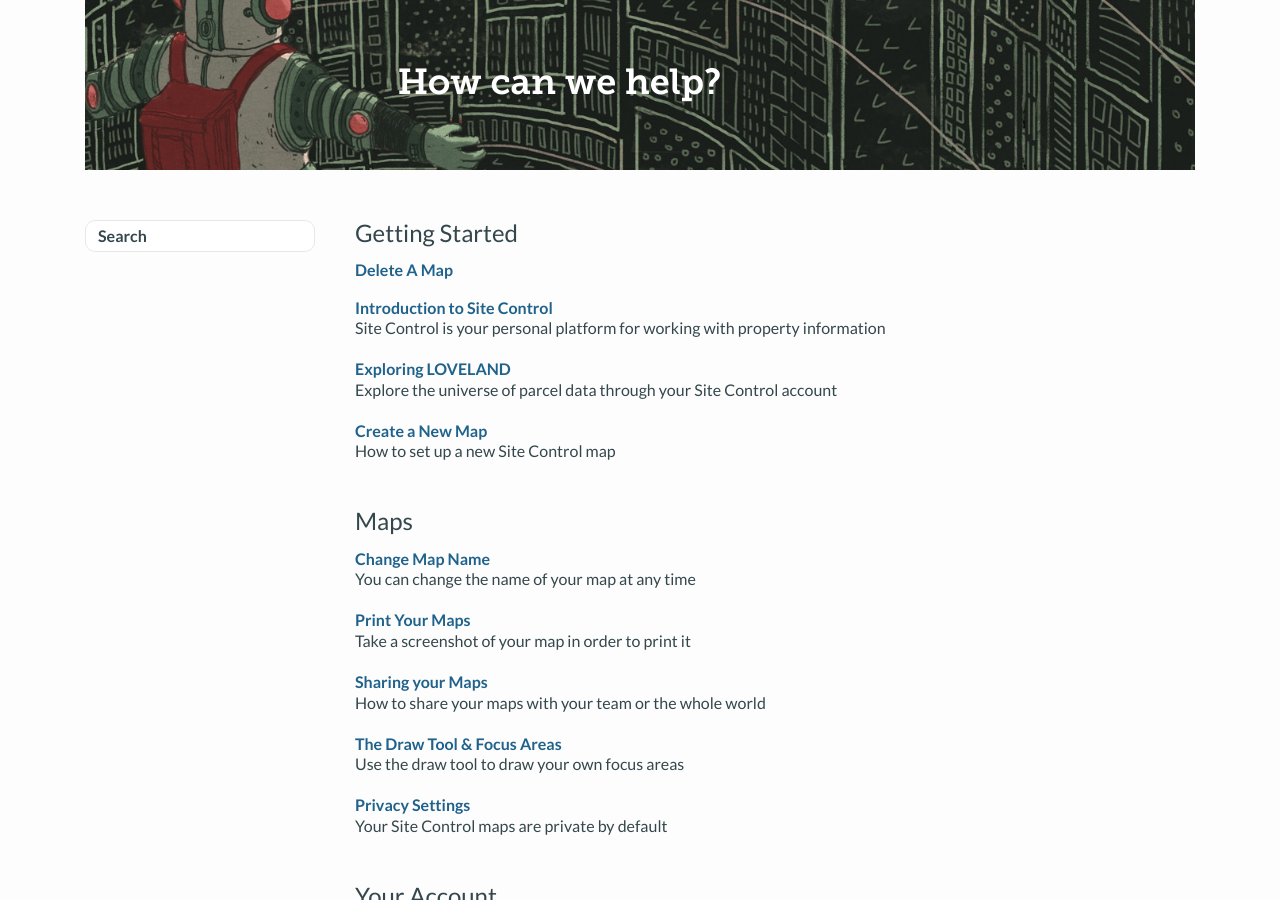
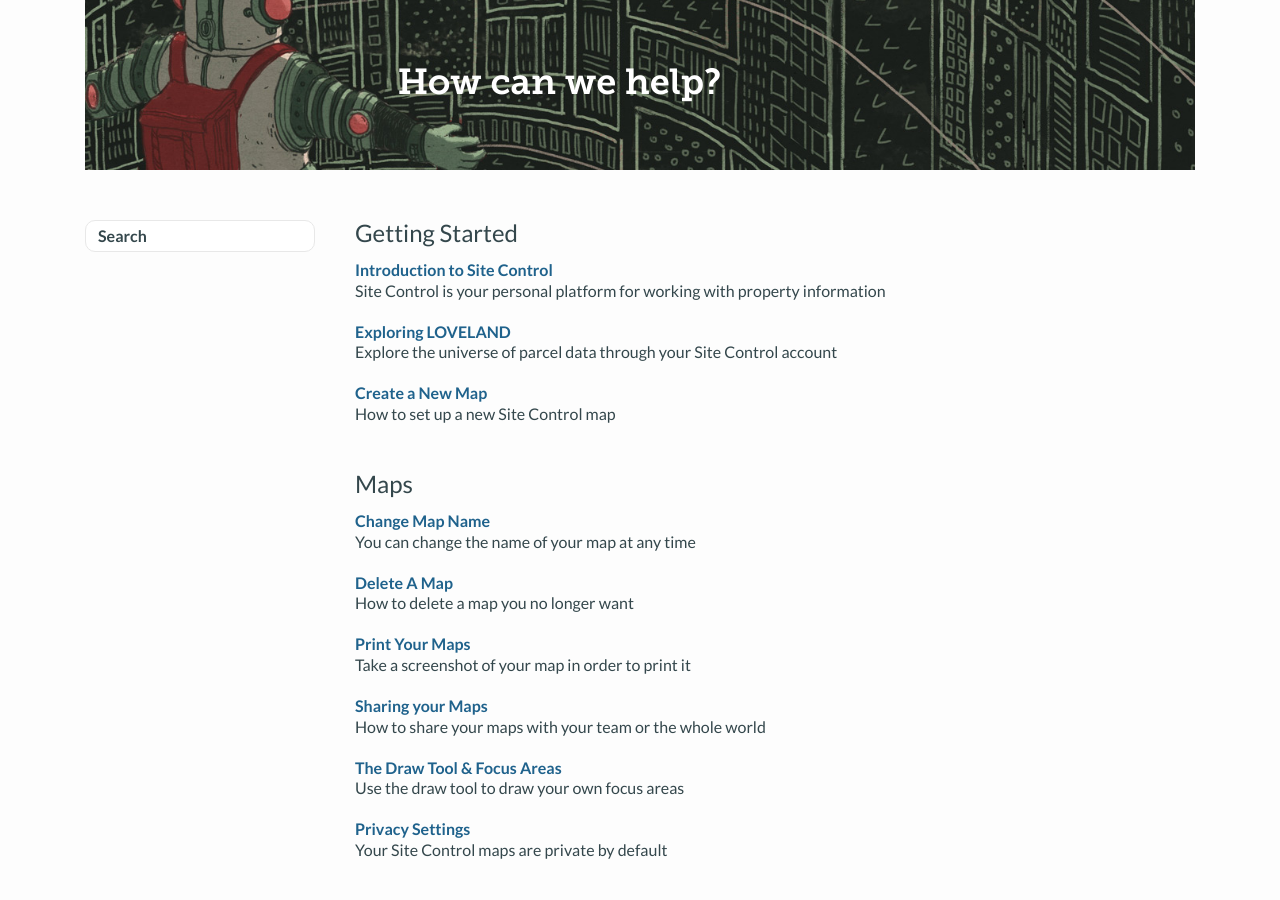
Before and after one commit to loveland/support, a Jekyll site: the page built from index.html, in a window 1280 px wide and 900 px high, scrolled down 326 px. Built offline with Jekyll 4.4.1, drawn with Linux system fonts in a browser that asks for light colours; a script that is not in the unit is left out.

Commit message:
Updated delete-a-map.md

```diff
--- a/_articles/delete-a-map.md
+++ b/_articles/delete-a-map.md
@@ -1,7 +1,8 @@
 ---
-weight: 0
-category: Getting Started
+weight: 1
+category: Maps
 published: true
+intro: How to delete a map you no longer want
 ---
 Accounts for Individuals can create up to 10 maps, Group Accounts may create up to 30 (get in touch at team@makeloveland.com if you need more). If things start to get crowded and you want to delete a map, you have two options.
 
```
